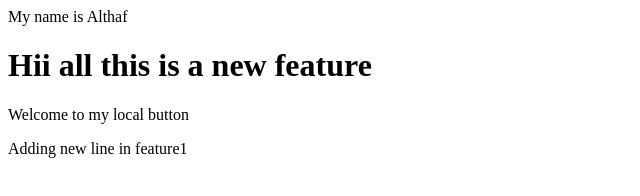
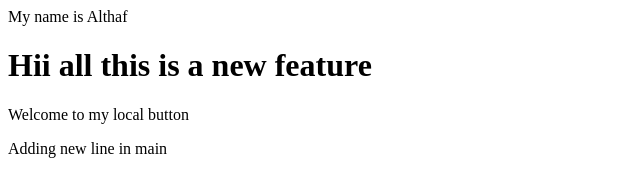
Before and after one commit to ShaikHaziAlthaf8106/LocalRepo, a plain HTML site: page index.html in a window 1280 px wide. Shown: the full height of the page, 0-640 px from the left. Drawn offline with Linux system fonts and the light colour scheme.

Commit message:
changed in main

```diff
--- a/index.html
+++ b/index.html
@@ -1,4 +1,4 @@
 <P>My name is Althaf</P>
 <h1>Hii all this is a new feature</h1>
 <p>Welcome to my local button</p>
-<p>Adding new line in feature1</p>
+<p>Adding new line in main</p>
```
